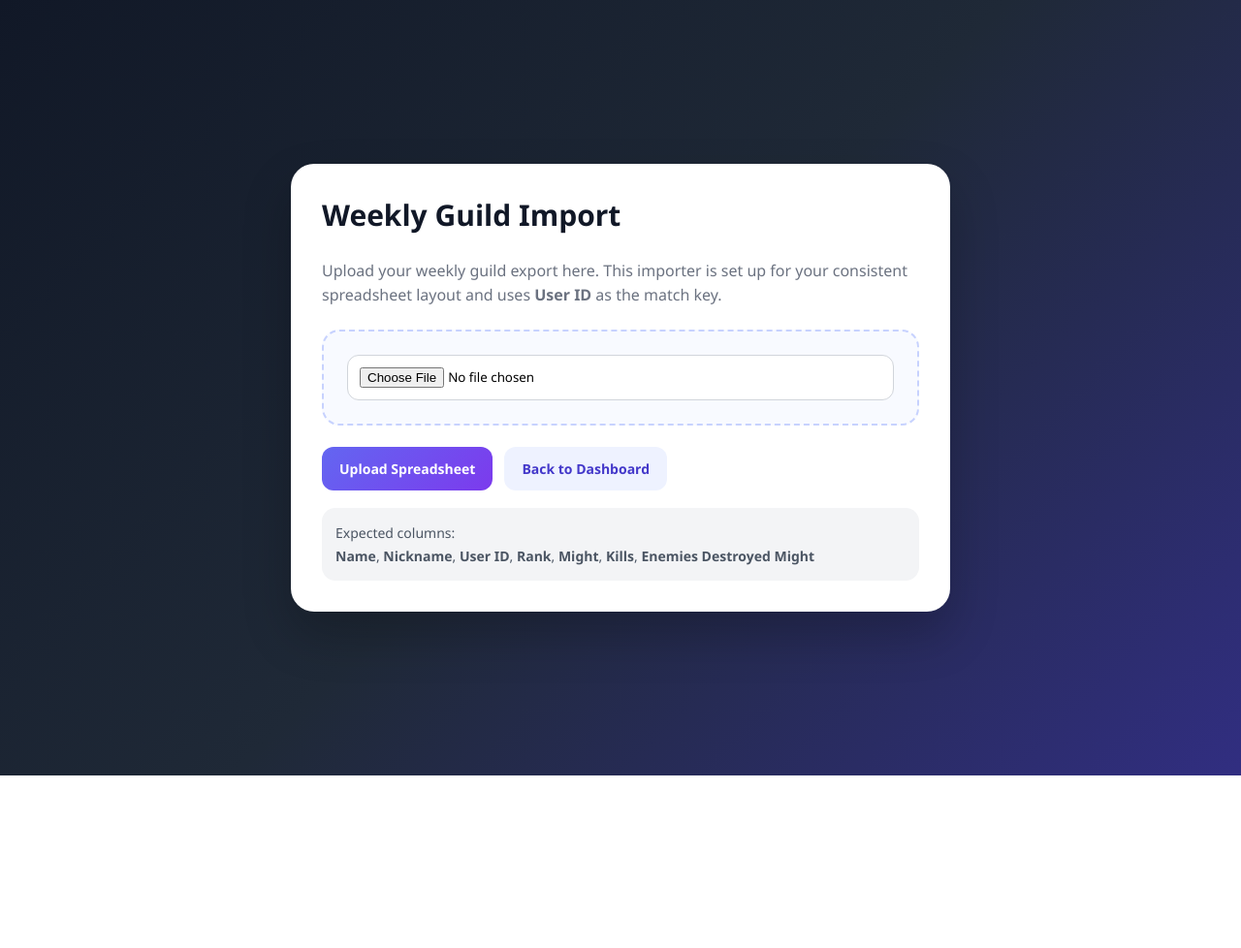
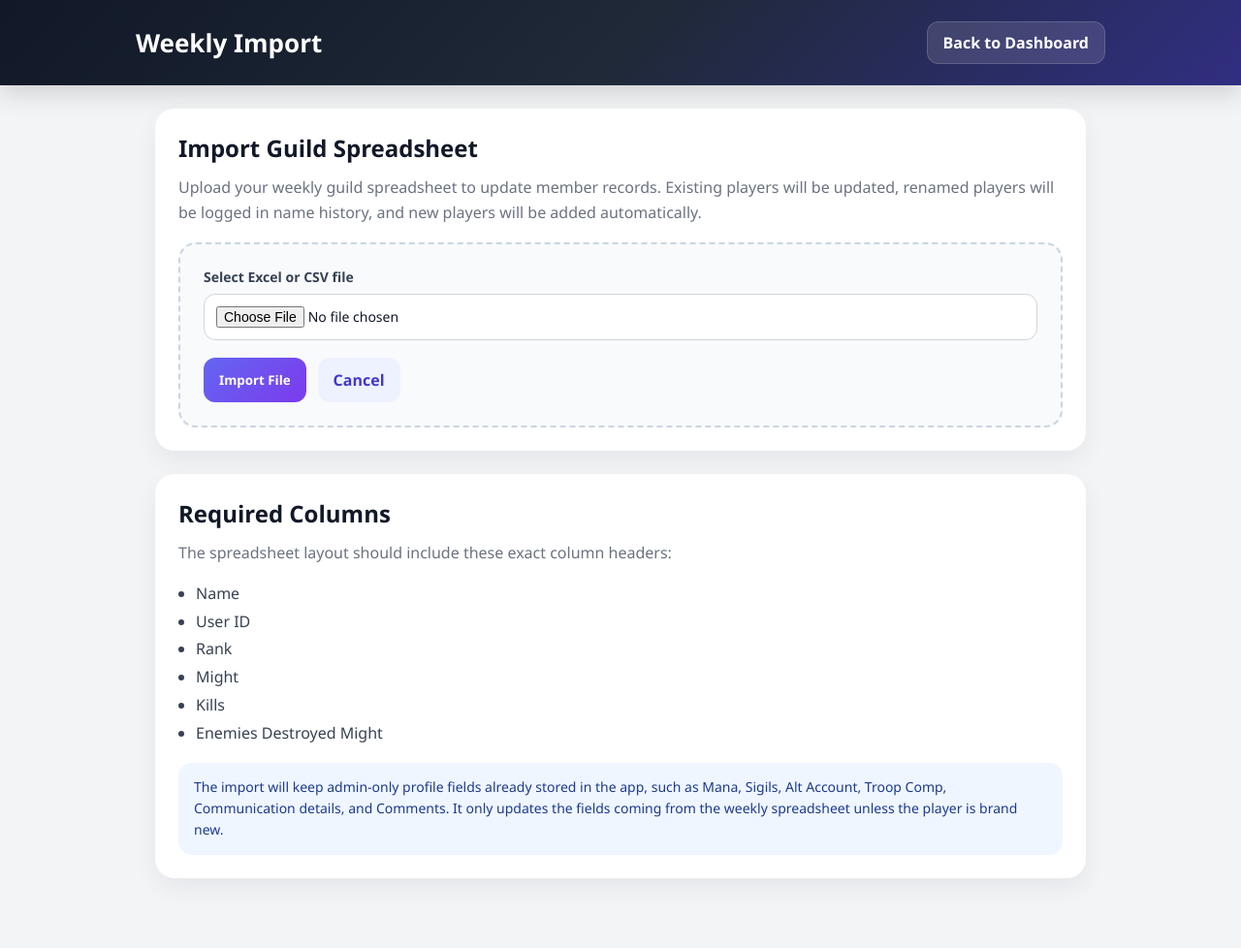
Before and after one commit to tbott1321/mj-guild-manager, a FastAPI app: page /import in a window 1280 px wide. Shown: the whole page at 97% size. Before the commit the page ends 800 px from the top, so only its background shows below. Run offline with FastAPI, Linux system fonts and the light colour scheme; a user stored in the database is signed in.

Commit message:
Added import template and improved weekly import UI

```diff
--- a/main.py
+++ b/main.py
@@ -94,17 +94,6 @@ def init_db():
 
     if not column_exists(conn, "members", "discord_username"):
         c.execute("ALTER TABLE members ADD COLUMN discord_username TEXT DEFAULT ''")
-
-    if column_exists(conn, "members", "communication_username") and not column_exists(conn, "members", "discord_username_old_migrated_flag_dummy"):
-        # Best-effort migration from old single username field
-        c.execute("""
-            UPDATE members
-            SET discord_username = COALESCE(discord_username, communication_username)
-            WHERE (discord_username IS NULL OR TRIM(discord_username) = '')
-              AND communication_method IN ('Discord', 'Both')
-              AND communication_username IS NOT NULL
-              AND TRIM(communication_username) != ''
-        """)
 
     if not column_exists(conn, "members", "created_at"):
         c.execute("ALTER TABLE members ADD COLUMN created_at TEXT")
--- a/templates/import.html
+++ b/templates/import.html
@@ -12,112 +12,203 @@
 
         body {
             margin: 0;
-            min-height: 100vh;
+            background: #f3f4f6;
+            color: #111827;
+        }
+
+        .topbar {
             background: linear-gradient(135deg, #111827, #1f2937, #312e81);
+            color: white;
+            padding: 22px 28px;
+            box-shadow: 0 8px 25px rgba(0,0,0,0.15);
+        }
+
+        .topbar-inner {
+            max-width: 1000px;
+            margin: 0 auto;
             display: flex;
+            justify-content: space-between;
+            gap: 20px;
             align-items: center;
-            justify-content: center;
-            padding: 24px;
+        }
+
+        .title {
+            font-size: 26px;
+            font-weight: 700;
+        }
+
+        .back {
+            text-decoration: none;
+            color: white;
+            background: rgba(255,255,255,0.12);
+            border: 1px solid rgba(255,255,255,0.15);
+            padding: 10px 16px;
+            border-radius: 12px;
+            font-weight: 600;
+        }
+
+        .container {
+            max-width: 1000px;
+            margin: 24px auto;
+            padding: 0 20px 24px;
         }
 
         .card {
-            width: 100%;
-            max-width: 680px;
             background: white;
-            border-radius: 24px;
-            padding: 32px;
-            box-shadow: 0 24px 50px rgba(0,0,0,0.22);
+            border-radius: 20px;
+            padding: 24px;
+            box-shadow: 0 10px 24px rgba(15, 23, 42, 0.06);
+            margin-bottom: 24px;
         }
 
-        h2 {
+        .card h2 {
             margin-top: 0;
-            font-size: 30px;
-            color: #111827;
+            margin-bottom: 12px;
+            font-size: 24px;
         }
 
-        p {
+        .muted {
             color: #6b7280;
             line-height: 1.6;
         }
 
         .upload-box {
-            margin: 22px 0;
+            border: 2px dashed #cbd5e1;
+            border-radius: 18px;
             padding: 24px;
-            border: 2px dashed #c7d2fe;
-            background: #f8faff;
-            border-radius: 18px;
+            background: #f8fafc;
+            margin-top: 18px;
+        }
+
+        label {
+            display: block;
+            font-size: 14px;
+            color: #374151;
+            margin-bottom: 8px;
+            font-weight: 600;
         }
 
         input[type="file"] {
             width: 100%;
             padding: 12px;
+            border-radius: 12px;
             border: 1px solid #d1d5db;
-            border-radius: 12px;
             background: white;
+            font-size: 14px;
         }
 
-        .buttons {
+        .actions {
+            margin-top: 18px;
             display: flex;
             gap: 12px;
             flex-wrap: wrap;
-            margin-top: 18px;
         }
 
-        button, a {
+        .button, .link-button {
+            display: inline-block;
             text-decoration: none;
             border: none;
             border-radius: 12px;
-            padding: 13px 18px;
+            padding: 12px 16px;
             font-weight: 600;
             cursor: pointer;
-            font-size: 14px;
         }
 
-        button {
+        .button {
             background: linear-gradient(135deg, #6366f1, #7c3aed);
             color: white;
         }
 
-        a {
+        .link-button {
             background: #eef2ff;
             color: #4338ca;
         }
 
-        .hint {
-            margin-top: 18px;
-            padding: 14px;
+        .columns-list {
+            margin: 14px 0 0;
+            padding-left: 18px;
+            color: #374151;
+            line-height: 1.8;
+        }
+
+        .note {
+            margin-top: 16px;
+            padding: 14px 16px;
             border-radius: 14px;
-            background: #f3f4f6;
-            color: #4b5563;
+            background: #eff6ff;
+            color: #1e3a8a;
             font-size: 14px;
-            line-height: 1.7;
+            line-height: 1.6;
+        }
+
+        @media (max-width: 760px) {
+            .topbar-inner {
+                flex-direction: column;
+                align-items: flex-start;
+            }
+
+            .actions {
+                flex-direction: column;
+            }
+
+            .actions .button,
+            .actions .link-button {
+                width: 100%;
+                text-align: center;
+            }
         }
     </style>
 </head>
 <body>
-    <div class="card">
-        <h2>Weekly Guild Import</h2>
-        <p>
-            Upload your weekly guild export here. This importer is set up for your
-            consistent spreadsheet layout and uses <strong>User ID</strong> as the match key.
-        </p>
+    <div class="topbar">
+        <div class="topbar-inner">
+            <div class="title">Weekly Import</div>
+            <a class="back" href="/">Back to Dashboard</a>
+        </div>
+    </div>
 
-        <form action="/import" method="post" enctype="multipart/form-data">
-            <div class="upload-box">
-                <input type="file" name="file" accept=".xlsx,.xls,.csv" required>
+    <div class="container">
+        <div class="card">
+            <h2>Import Guild Spreadsheet</h2>
+            <div class="muted">
+                Upload your weekly guild spreadsheet to update member records.
+                Existing players will be updated, renamed players will be logged in name history,
+                and new players will be added automatically.
             </div>
 
-            <div class="buttons">
-                <button type="submit">Upload Spreadsheet</button>
-                <a href="/dashboard?role=admin">Back to Dashboard</a>
+            <div class="upload-box">
+                <form action="/import" method="post" enctype="multipart/form-data">
+                    <label for="file">Select Excel or CSV file</label>
+                    <input id="file" name="file" type="file" accept=".xlsx,.xls,.csv" required>
+
+                    <div class="actions">
+                        <button class="button" type="submit">Import File</button>
+                        <a class="link-button" href="/">Cancel</a>
+                    </div>
+                </form>
             </div>
-        </form>
+        </div>
 
-        <div class="hint">
-            Expected columns:<br>
-            <strong>Name</strong>, <strong>Nickname</strong>, <strong>User ID</strong>,
-            <strong>Rank</strong>, <strong>Might</strong>, <strong>Kills</strong>,
-            <strong>Enemies Destroyed Might</strong>
+        <div class="card">
+            <h2>Required Columns</h2>
+            <div class="muted">
+                The spreadsheet layout should include these exact column headers:
+            </div>
+
+            <ul class="columns-list">
+                <li>Name</li>
+                <li>User ID</li>
+                <li>Rank</li>
+                <li>Might</li>
+                <li>Kills</li>
+                <li>Enemies Destroyed Might</li>
+            </ul>
+
+            <div class="note">
+                The import will keep admin-only profile fields already stored in the app, such as
+                Mana, Sigils, Alt Account, Troop Comp, Communication details, and Comments.
+                It only updates the fields coming from the weekly spreadsheet unless the player is brand new.
+            </div>
         </div>
     </div>
 </body>
```
